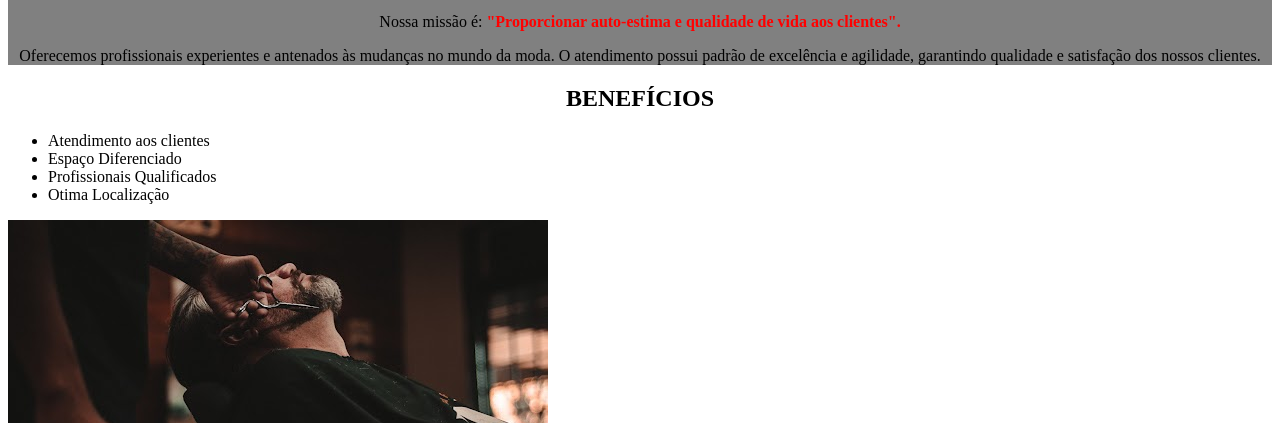
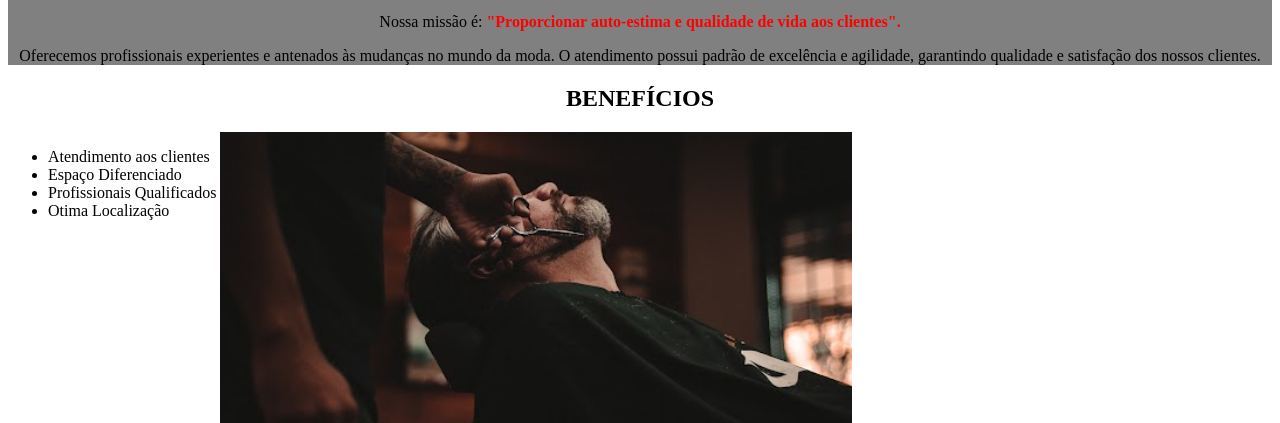
Before and after one commit to gustavo8787/barbearia-alura-3-tri, a plain HTML site: page index.html in a window 1280 px wide. Shown: the part 677-1100 px from the top of the page. Drawn offline with Linux system fonts and the light colour scheme.

Commit message:
Update style.css
25/10

```diff
--- a/style.css
+++ b/style.css
@@ -7,6 +7,11 @@ body{
 
      .benefícios{text-align: center;}
 
-     .imagem-benefícios{width:100%;}
+     .imagem-beneficio{width: 50%;}
 
 .imagem{width: 100%;}
+
+.titulo{padding: 20px;}
+
+.lista{display: inline-block;
+vertical-align: top;}
```
